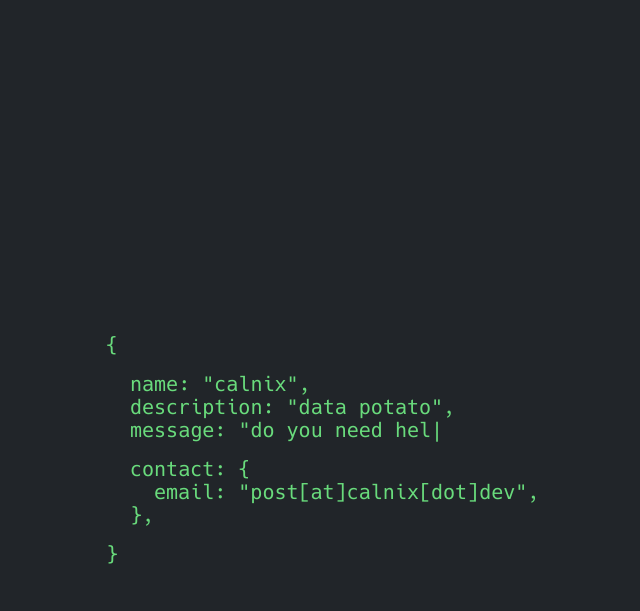
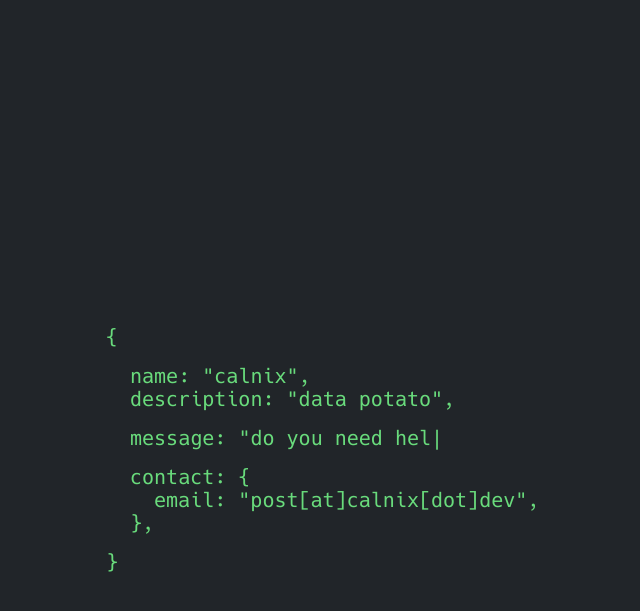
Before and after one commit to calnix-dev/calnix-dev.github.io, a Jekyll site: the page built from index.md, in a window 1280 px wide. Shown: the top 611 px of the page, without its empty margins (150-790 px from the left). Built offline with Jekyll 4.4.1, drawn with Linux system fonts in a browser that asks for light colours; our own code applies the rules of GitHub Pages for plain Markdown files.

Commit message:
Update home.html
Move message to separate div

```diff
--- a/_layouts/home.html
+++ b/_layouts/home.html
@@ -12,6 +12,8 @@ layout: default
     {% if site.json.description %}
     <p><span class="key">description</span><span class="attr">{{ site.json.description }}</span></p>
     {% endif %}
+  </div>
+  <div class="block">
     {% if site.json.message %}
     {% if site.json.message.first %}
     <div id="typed-strings">
```
